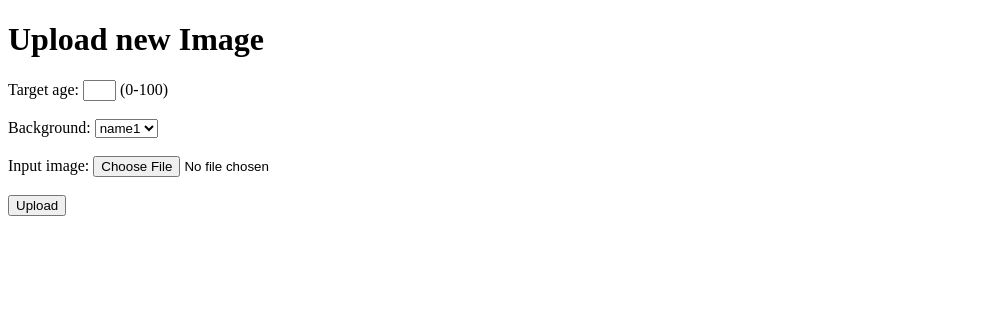
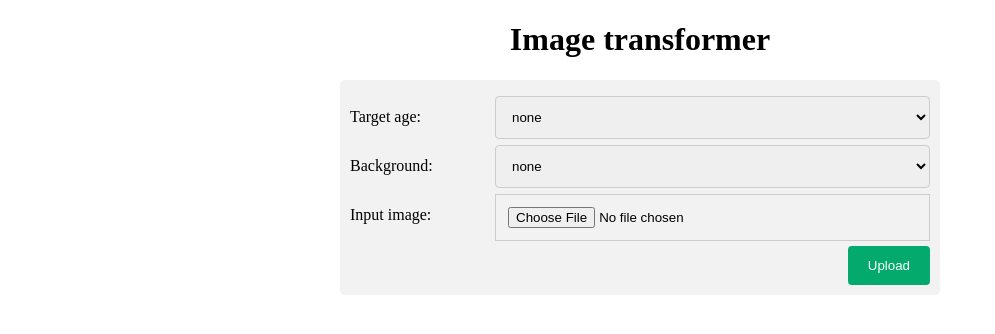
Before and after one commit to thomasmaliappis/computational-creativity-project, a Flask app: page / in a window 1280 px wide. Shown: the top 334 px of the page, without its empty margins (0-995 px from the left). Run offline with Flask 2, Linux system fonts and the light colour scheme.

Commit message:
updated appearance of form

```diff
--- a/main.py
+++ b/main.py
@@ -7,10 +7,20 @@ UPLOAD_FOLDER = './images'
 ALLOWED_EXTENSIONS = {'png', 'jpg', 'jpeg'}
 
 app = Flask(__name__)
+app.secret_key = b'_5#y2L"F4Q8z\n\xec]/'
 app.config['UPLOAD_FOLDER'] = UPLOAD_FOLDER
 app.config['MAX_CONTENT_LENGTH'] = 16 * 1000 * 1000
 app.add_url_rule(
-    '/uploads/<filename>?age=<age>&background=<background>', 'uploaded_file', build_only=True
+    '/uploads/<filename>?age=<age>&background=<background>', 'upload_file', build_only=True
+)
+app.add_url_rule(
+    '/uploads/<filename>?age=<age>', 'upload_file_without_background', build_only=True
+)
+app.add_url_rule(
+    '/uploads/<filename>?background=<background>', 'upload_file_without_age', build_only=True
+)
+app.add_url_rule(
+    '/uploads/<filename>', 'upload_file_without_age_and_background', build_only=True
 )
 app.add_url_rule(
     "/uploads/<name>", endpoint="download_file", build_only=True
@@ -23,6 +33,17 @@ app.wsgi_app = SharedDataMiddleware(app.wsgi_app, {
 def allowed_file(filename):
     return '.' in filename and \
            filename.rsplit('.', 1)[1].lower() in ALLOWED_EXTENSIONS
+
+
+def build_url(filename, age, background):
+    if age and background != 'none':
+        return redirect(url_for('upload_file', filename=filename, age=age, background=background))
+    elif age and background != 'none':
+        return redirect(url_for('upload_file_without_age', filename=filename, background=background))
+    elif not age and background == 'none':
+        return redirect(url_for('upload_file_without_background', filename=filename, age=age))
+    elif not age and background == 'none':
+        return redirect(url_for('upload_file_without_age_and_background', filename=filename))
 
 
 @app.route('/', methods=['GET', 'POST'])
@@ -43,18 +64,26 @@ def upload_file():
             file.save(os.path.join(app.config['UPLOAD_FOLDER'], filename))
             age = request.form['age']
             background = request.form['background']
-            return redirect(url_for('uploaded_file', filename=filename, age=age, background=background))
+            return build_url(filename, age, background)
+    ages = [
+        {'age_name': 'none', 'age_id': 'none'},
+        {'age_name': '10', 'age_id': '10'},
+        {'age_name': '50', 'age_id': '50'}
+    ]
     backgrounds = [
+        {'background_name': 'none', 'background_id': 'none'},
         {'background_name': 'name1', 'background_id': 'id1'},
         {'background_name': 'name2', 'background_id': 'id2'}
     ]
-    return render_template('upload.html', backgrounds=backgrounds)
+    return render_template('upload.html', ages=ages, backgrounds=backgrounds)
 
 
+@app.route('/uploads/<filename>', defaults={'age': None, 'background': None})
+@app.route('/uploads/<filename>?age=<age>', defaults={'background': None})
+@app.route('/uploads/<filename>?background=<background>', defaults={'age': None})
 @app.route('/uploads/<filename>?age=<age>&background=<background>')
 def uploaded_file(filename, age, background):
     # TODO
-
     # if age is specified
     # call model and transform original image according to age value
     # if background
@@ -63,12 +92,11 @@ def uploaded_file(filename, age, background):
     return send_from_directory(app.config['UPLOAD_FOLDER'], filename)
 
 
-@app.route('/uploads/<name>')
-def download_file(name):
-    return send_from_directory(app.config["UPLOAD_FOLDER"], name)
-
-
 @app.route('/hello/')
 @app.route('/hello/<name>')
 def hello(name=None):
     return render_template('hello.html', name=name)
+
+
+if __name__ == '__main__':
+    app.run()
--- a/templates/upload.html
+++ b/templates/upload.html
@@ -1,23 +1,133 @@
 <!doctype html>
 <head>
     <title>Upload new Photo</title>
+    <style>
+        * {
+            box-sizing: border-box;
+        }
+
+        input[type=text], select, textarea {
+            width: 100%;
+            padding: 12px;
+            border: 1px solid #ccc;
+            border-radius: 4px;
+            resize: vertical;
+        }
+
+        input[type=file] {
+            width: 100%;
+            padding: 12px;
+            border: 1px solid #ccc;
+        }
+
+        label {
+            padding: 12px 12px 12px 0;
+            display: inline-block;
+        }
+
+        input[type=submit] {
+            background-color: #04AA6D;
+            color: white;
+            padding: 12px 20px;
+            margin: 5px 0 0 0;
+            border: none;
+            border-radius: 4px;
+            cursor: pointer;
+            float: right;
+        }
+
+        input[type=submit]:hover {
+            background-color: #45a049;
+        }
+
+        .title {
+            text-align: center;
+        }
+
+        {#.page {#}
+        {#    display: flex;#}
+        {#    flex-direction: column;#}
+        {#    flex: auto;#}
+        {#}#}
+
+        .container {
+            border-radius: 5px;
+            background-color: #f2f2f2;
+            padding: 10px;
+            max-width: 600px;
+            margin: auto;
+        }
+
+        .col-25 {
+            float: left;
+            width: 25%;
+            margin-top: 6px;
+        }
+
+        .col-75 {
+            float: left;
+            width: 75%;
+            margin-top: 6px;
+        }
+
+        /* Clear floats after the columns */
+        .row:after {
+            content: "";
+            display: table;
+            clear: both;
+        }
+
+        /* Responsive layout - when the screen is less than 600px wide, make the two columns stack on top of each other instead of next to each other */
+        @media screen and (max-width: 600px) {
+            .col-25, .col-75, input[type=submit] {
+                width: 100%;
+                margin-top: 0;
+            }
+        }
+    </style>
+
 </head>
 <body>
-    <h1>Upload new Image</h1>
+<div class="page">
+    <h1 class="title">Image transformer</h1>
+    <div class="container">
         <form method=post enctype=multipart/form-data>
+            <div class="row">
+                <div class="col-25">
                     <label for="age">Target age:</label>
-        <input type="text" id="age" name="age" maxlength="3" size="1"> (0-100)
-        <br><br>
+                </div>
+                <div class="col-75">
+                    <select name="age" id="age">
+                        {% for a in ages %}
+                            <OPTION value={{ a.age_id }}>{{ a.age_name }}</option>
+                        {% endfor %}
+                    </select>
+                </div>
+            </div>
+            <div class="row">
+                <div class="col-25">
                     <label for="background">Background:</label>
+                </div>
+                <div class="col-75">
                     <select name="background" id="background">
                         {% for b in backgrounds %}
-            <OPTION value={{b.background_id}}>{{b.background_name}}</option>
+                            <OPTION value={{ b.background_id }}>{{ b.background_name }}</option>
                         {% endfor %}
                     </select>
-        <br><br>
+                </div>
+            </div>
+            <div class="row">
+                <div class="col-25">
                     <label for="file">Input image:</label>
-        <input type=file id="file" name=file>
-        <br><br>
+                </div>
+                <div class="col-75">
+                    <input type=file id="file" name=file required>
+                </div>
+            </div>
+            <div class="row">
                 <input type=submit value=Upload>
+            </div>
         </form>
+    </div>
+</div>
 </body>
```
Lines whose indentation alone changed are shown as unchanged.
